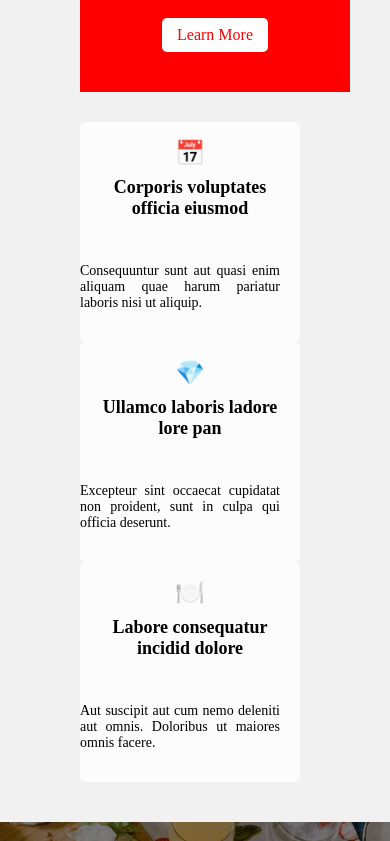
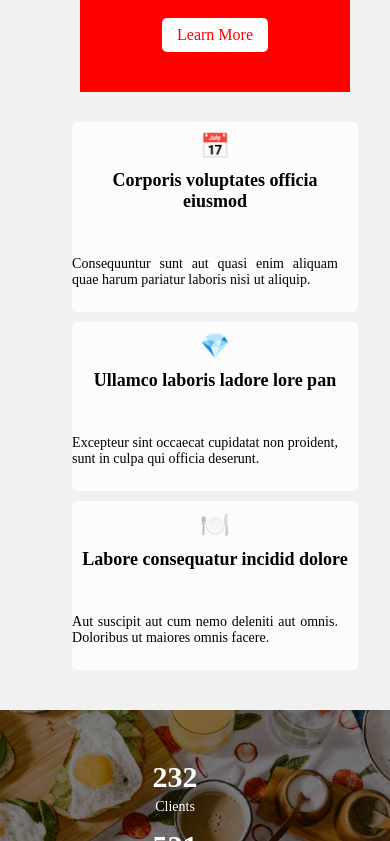
Before and after one commit to Anupama7788/Yummy-website, a React (Vite) app: page /about in a window 390 px wide. Shown: the part 1303-2144 px from the top of the page. Built offline with nearby package versions, Linux system fonts and the light colour scheme.

Commit message:
info-box

```diff
--- a/src/styles/About.css
+++ b/src/styles/About.css
@@ -398,11 +398,20 @@ p{
     display:flex;
 
 
+
   }
   .info-box1{
     display:flex;
     flex-direction: column;
+    gap:10px;
 
+  }
+  .info-box {
+    width: 60%;
+    height: auto; /* Adjusted for responsiveness */
+    margin: 0 auto; /* Centers the info box */
+    padding: 10px;
+    text-align: center;
   }
   .stats-section {
 
```
